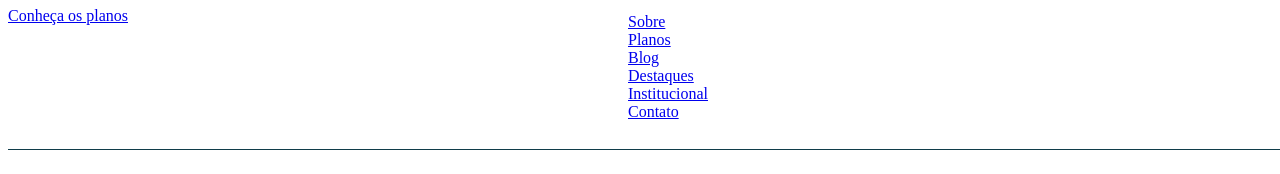
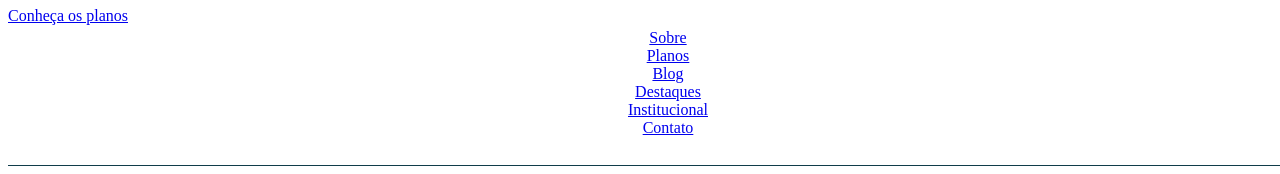
Before and after one commit to Joaovictormobile/projeto-apeperia, a plain HTML site: page projeto-apeperia-b2501c63b2ebdfd8226473a6c8ffa8777e559efe/index.html in a window 1280 px wide. Shown: the part 94-268 px from the top of the page. Drawn offline with Linux system fonts and the light colour scheme.

Commit message:
Update index.html
tst

```diff
--- a/projeto-apeperia-b2501c63b2ebdfd8226473a6c8ffa8777e559efe/index.html
+++ b/projeto-apeperia-b2501c63b2ebdfd8226473a6c8ffa8777e559efe/index.html
@@ -11,15 +11,15 @@
 </head>
 <body>
     <header class="cabecalho">
-        <img src="img/logo-apeperia.svg" alt="logo-apeperia">
-        <nav>
+        <img src="img/logo-apeperia.svg" alt="logo-apeperia" class="cabecalho__logo">
+        <nav class="cabecalho__navegacao">
             <ul>
-                <li><a href="#">Sobre</a></li>
-                <li><a href="#">Planos</a></li>
-                <li><a href="#">Blog</a></li>
-                <li><a href="#">Destaques</a></li>
-                <li><a href="#">Institucional</a></li>
-                <li><a href="#">Contato</a></li>
+                <li><a href="cabecalho__link">Sobre</a></li>
+                <li><a href="cabecalho__link">Planos</a></li>
+                <li><a href="cabecalho__link">Blog</a></li>
+                <li><a href="cabecalho__link">Destaques</a></li>
+                <li><a href="cabecalho__link">Institucional</a></li>
+                <li><a href="cabecalho__link">Contato</a></li>
             </ul>
         </nav>
     </header>
```
